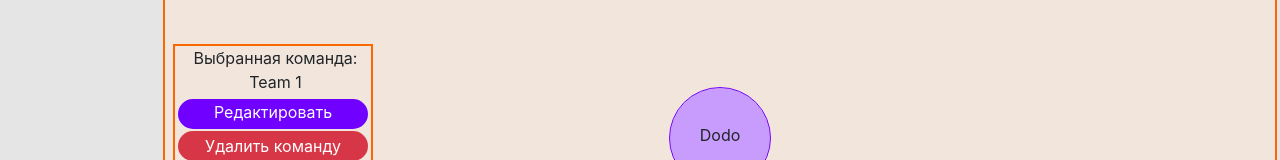
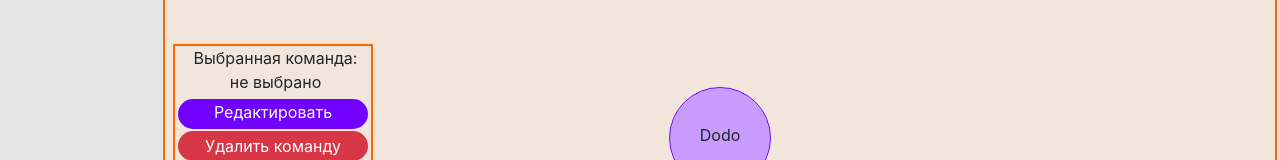
Before and after one commit to OkrTeam/OkrProject-frontend, a React (Create React App) app: page /okr_tree in a window 1280 px wide. Shown: the part 165-325 px from the top of the page. Built offline with nearby package versions, Linux system fonts and the light colour scheme.

Commit message:
OkrTree visible fix

```diff
--- a/src/Components/OkrTree/OkrTeam.js
+++ b/src/Components/OkrTree/OkrTeam.js
@@ -8,7 +8,8 @@ function OkrTeam(props) {
     }, []);
 
     const [state, setState] = useState({
-        visible: false
+        visible: false,
+        id:props.id
     });
 
     function SetWidth(){
@@ -37,8 +38,9 @@ function OkrTeam(props) {
             resolve();
         });
         promise.then(() => {
-            if (!state.visible)
+            if (!state.visible) {
                 SetWidth();
+            }
         });
     }
 
@@ -51,8 +53,8 @@ function OkrTeam(props) {
                     <text id="count" x="50" y="50" text-anchor="middle" dy="7" font-size="20">{props.name}</text>
                 </svg>
             </div>
-            <div className={state.visible ? 'node2': 'invisible'}/>
-            <div className={state.visible ? 'branch2': 'invisible'} id={props.id}>
+            <div className={(state.visible && props.children.length !== 0) ? 'node2': 'invisible'}/>
+            <div className={(state.visible && props.children.length !== 0) ? 'branch2': 'invisible'} id={props.id}>
                 <div>
                     <div className="row align-items-start">
                         {props.children.map(team => {
--- a/src/Components/OkrTree/OkrTree.js
+++ b/src/Components/OkrTree/OkrTree.js
@@ -7,7 +7,8 @@ import OkrTeam from "./OkrTeam";
 function OkrTree() {
 
     const [state, setState] = useState({
-        visible: false
+        visible: false,
+        selected_name: "не выбрано"
     });
 
     function SetWidth(){
@@ -38,7 +39,7 @@ function OkrTree() {
                 </div>
                 <div className="select-info">
                     <p>Выбранная команда:</p>
-                    <p>Team 1</p>
+                    <p>{state.selected_name}</p>
                     <a className="ref-2" href='#'>
                         <button className="edit-button menu">Редактировать команду</button>
                     </a>
```
